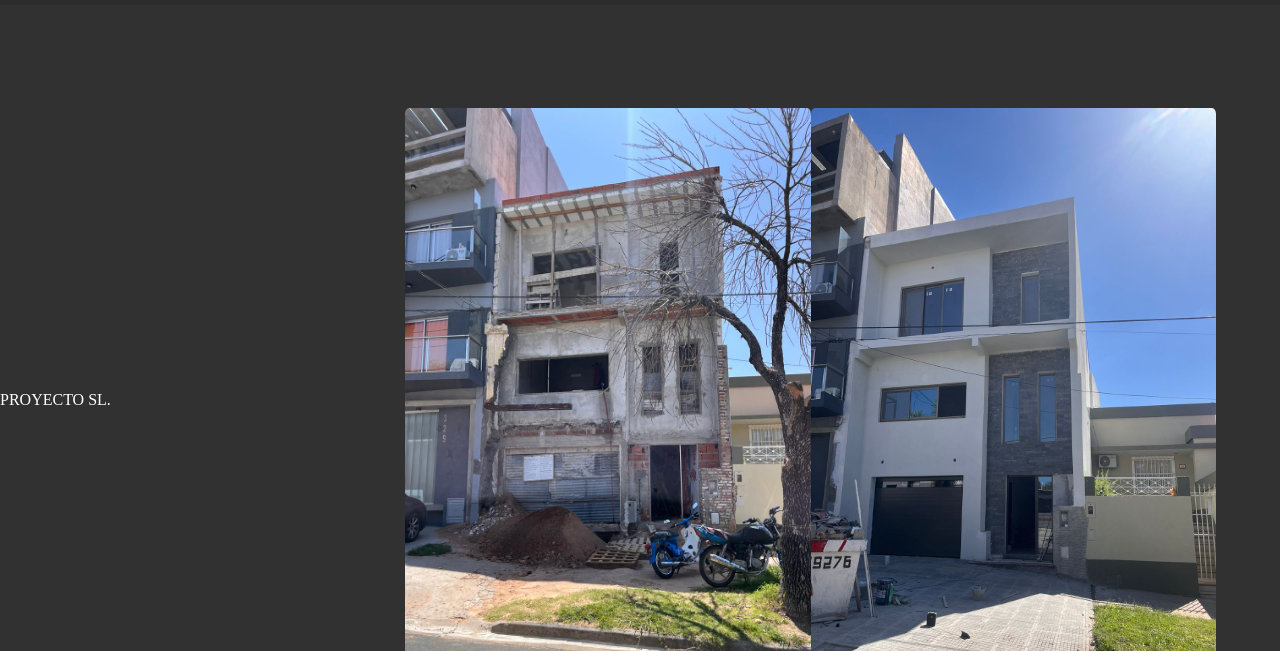
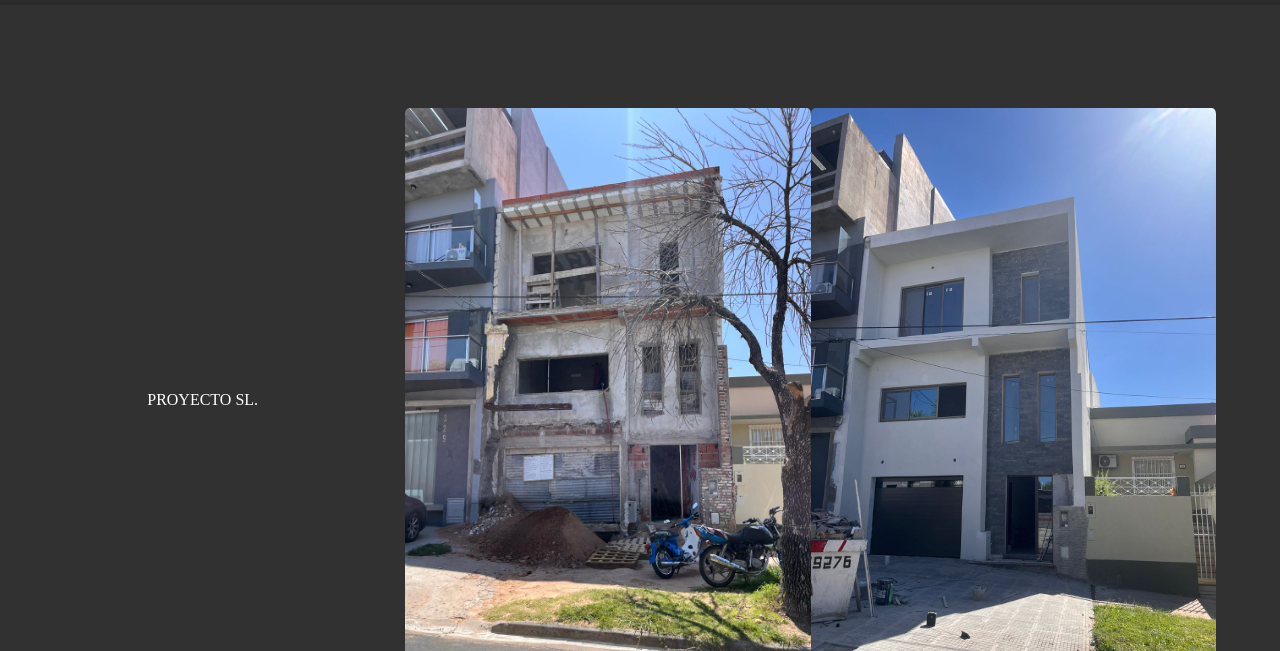
Before and after one commit to lucasspuig/pag-empresa, a plain HTML site: page pages/obras.html in a window 1280 px wide. Shown: the part 149-800 px from the top of the page. Drawn offline with nearby package versions, Linux system fonts and the light colour scheme; a web font is replaced by a local one.

Commit message:
arregloobra

```diff
--- a/css/styles.css
+++ b/css/styles.css
@@ -158,7 +158,7 @@ border-radius: 1%;
     "letra3 imgcinco  imgocho"
     "letra4 imgseis  imgsiete";
     align-items: center;
-    justify-items: start;
+    justify-items: center;
 }
 .obrasgrid img{
     border-radius: 1%;
```
